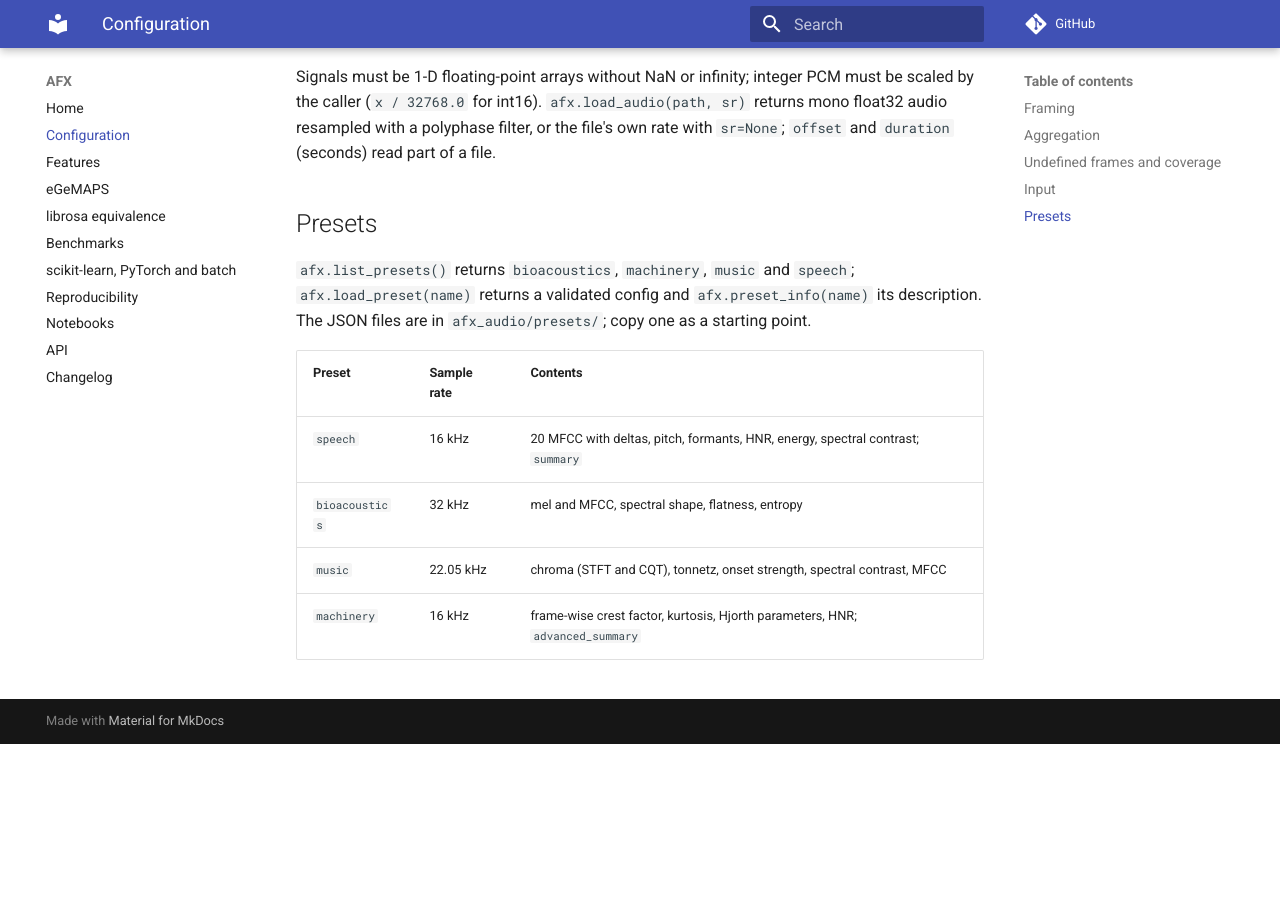
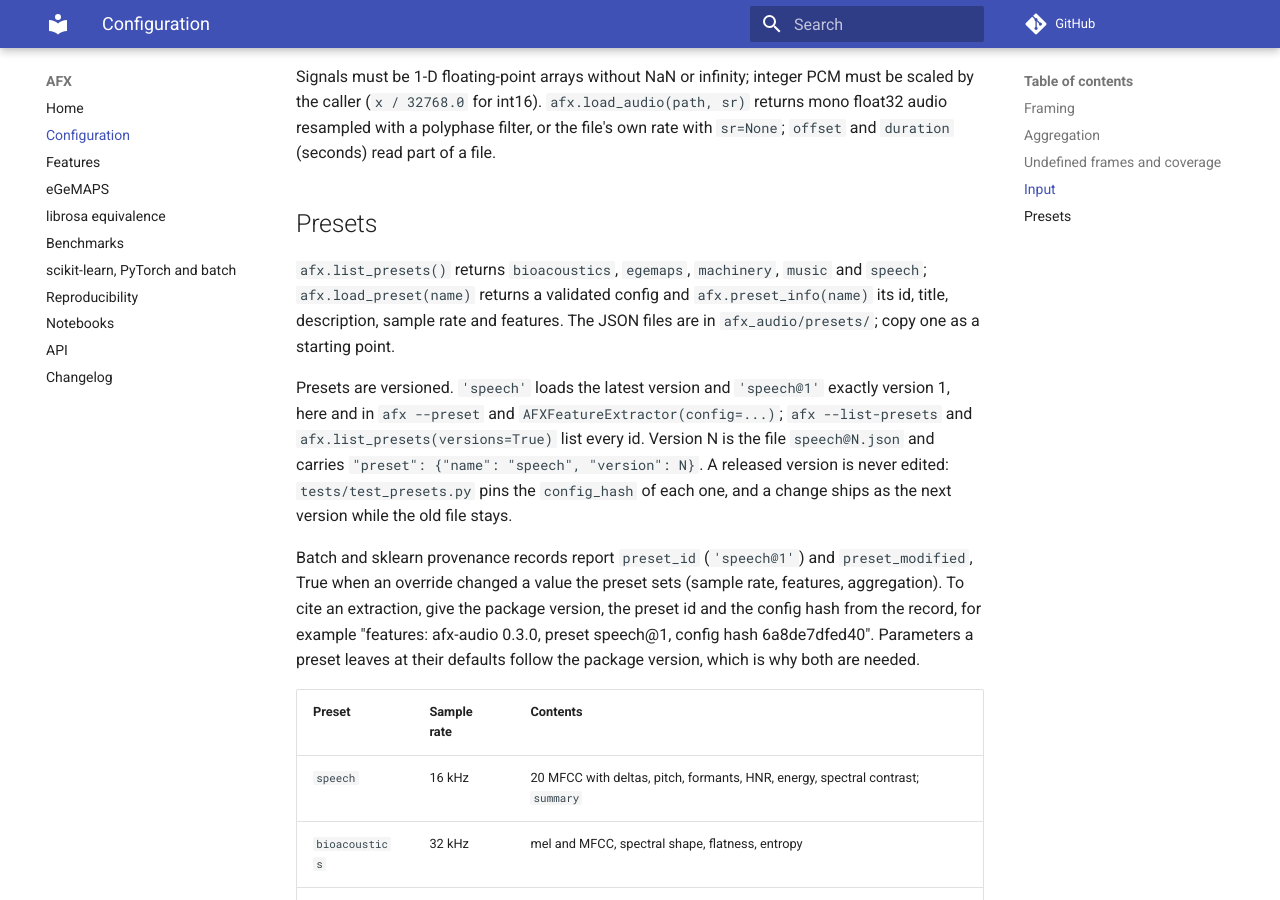
Before and after one commit to danilodsp/AFX, an MkDocs documentation site: the page built from docs/configuration.md, in a window 1280 px wide and 900 px high, scrolled down 2860 px. Built offline with MkDocs 1.6.1 and Material for MkDocs 9.7.7, drawn with Linux system fonts in a browser that asks for light colours; comment, search, counter and statistics services are not loaded; before the commit the page ends 3604 px from its top, so only the background shows below that.

Commit message:
Document versioned preset ids, citation and the freeze rule

```diff
--- a/docs/configuration.md
+++ b/docs/configuration.md
@@ -129,10 +129,28 @@
 
 ## Presets
 
-`afx.list_presets()` returns `bioacoustics`, `machinery`, `music` and
-`speech`; `afx.load_preset(name)` returns a validated config and
-`afx.preset_info(name)` its description. The JSON files are in
-`afx_audio/presets/`; copy one as a starting point.
+`afx.list_presets()` returns `bioacoustics`, `egemaps`, `machinery`,
+`music` and `speech`; `afx.load_preset(name)` returns a validated config and
+`afx.preset_info(name)` its id, title, description, sample rate and
+features. The JSON files are in `afx_audio/presets/`; copy one as a
+starting point.
+
+Presets are versioned. `'speech'` loads the latest version and
+`'speech@1'` exactly version 1, here and in `afx --preset` and
+`AFXFeatureExtractor(config=...)`; `afx --list-presets` and
+`afx.list_presets(versions=True)` list every id. Version N is the file
+`speech@N.json` and carries `"preset": {"name": "speech", "version": N}`.
+A released version is never edited: `tests/test_presets.py` pins the
+`config_hash` of each one, and a change ships as the next version while
+the old file stays.
+
+Batch and sklearn provenance records report `preset_id` (`'speech@1'`) and
+`preset_modified`, True when an override changed a value the preset sets
+(sample rate, features, aggregation). To cite an extraction, give the
+package version, the preset id and the config hash from the record, for
+example "features: afx-audio 0.3.0, preset speech@1, config hash
+6a8de7dfed40". Parameters a preset leaves at their defaults follow the
+package version, which is why both are needed.
 
 | Preset | Sample rate | Contents |
 |---|---|---|
```
Also changed, not shown: docs/reproducibility.md (+1 -0 lines).
